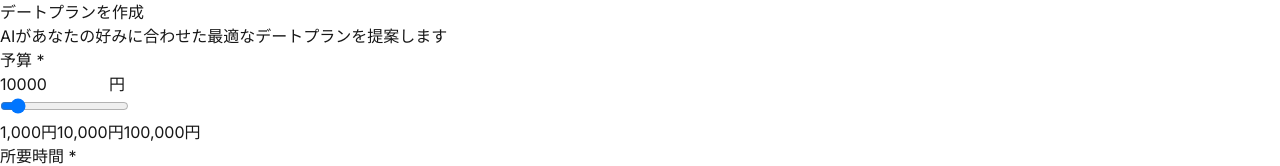
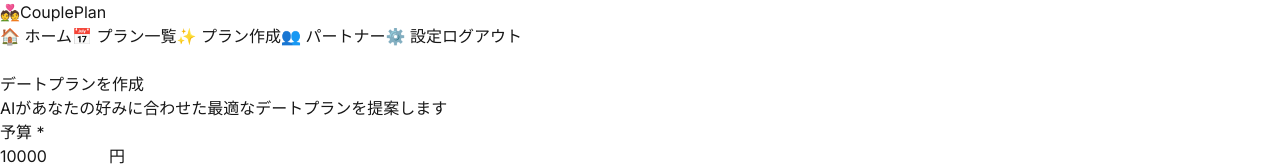
Before and after one commit to kojileo/coupleplan, a Next.js app: page /dashboard/plans/create in a window 1280 px wide. Shown: the top 166 px of the page. Built offline with nearby package versions, Linux system fonts and the light colour scheme; no server answers.

Commit message:
レイアウト改善

```diff
--- /dev/null
+++ b/src/app/dashboard/layout.tsx
@@ -0,0 +1,10 @@
+import Navbar from '@/components/layout/navbar';
+
+export default function DashboardLayout({ children }: { children: React.ReactNode }) {
+  return (
+    <>
+      <Navbar />
+      {children}
+    </>
+  );
+}
--- /dev/null
+++ b/src/components/layout/navbar.tsx
@@ -0,0 +1,218 @@
+'use client';
+
+import { useRouter, usePathname } from 'next/navigation';
+import Link from 'next/link';
+import { useState } from 'react';
+import { createClient } from '@/lib/supabase/client';
+
+export default function Navbar() {
+  const router = useRouter();
+  const pathname = usePathname();
+  const supabase = createClient();
+  const [isMenuOpen, setIsMenuOpen] = useState(false);
+
+  const handleSignOut = async () => {
+    await supabase.auth.signOut();
+    router.push('/login');
+  };
+
+  // ログインページや認証ページではナビゲーションを表示しない
+  const hideNavbar =
+    pathname === '/login' ||
+    pathname === '/signup' ||
+    pathname === '/auth/verify' ||
+    pathname === '/auth/reset-password' ||
+    pathname === '/';
+
+  if (hideNavbar) {
+    return null;
+  }
+
+  const isActive = (path: string) => {
+    if (path === '/dashboard') {
+      return pathname === '/dashboard';
+    }
+    return pathname.startsWith(path);
+  };
+
+  return (
+    <nav className="bg-white border-b border-gray-200 sticky top-0 z-50 shadow-sm">
+      <div className="max-w-7xl mx-auto px-4 sm:px-6 lg:px-8">
+        <div className="flex justify-between items-center h-16">
+          {/* ロゴ・ホームボタン */}
+          <div className="flex items-center">
+            <Link
+              href="/dashboard"
+              className="flex items-center space-x-2 text-2xl font-bold text-rose-600 hover:text-rose-700 transition-colors"
+            >
+              <span>💑</span>
+              <span>CouplePlan</span>
+            </Link>
+          </div>
+
+          {/* デスクトップメニュー */}
+          <div className="hidden md:flex items-center space-x-1">
+            <Link
+              href="/dashboard"
+              className={`px-4 py-2 rounded-lg font-medium transition-colors ${
+                isActive('/dashboard') && pathname === '/dashboard'
+                  ? 'bg-rose-100 text-rose-700'
+                  : 'text-gray-700 hover:bg-gray-100'
+              }`}
+            >
+              🏠 ホーム
+            </Link>
+            <Link
+              href="/dashboard/plans"
+              className={`px-4 py-2 rounded-lg font-medium transition-colors ${
+                isActive('/dashboard/plans')
+                  ? 'bg-rose-100 text-rose-700'
+                  : 'text-gray-700 hover:bg-gray-100'
+              }`}
+            >
+              📅 プラン一覧
+            </Link>
+            <Link
+              href="/dashboard/plans/create"
+              className={`px-4 py-2 rounded-lg font-medium transition-colors ${
+                isActive('/dashboard/plans/create')
+                  ? 'bg-rose-100 text-rose-700'
+                  : 'text-gray-700 hover:bg-gray-100'
+              }`}
+            >
+              ✨ プラン作成
+            </Link>
+            <Link
+              href="/dashboard/partner-linkage"
+              className={`px-4 py-2 rounded-lg font-medium transition-colors ${
+                isActive('/dashboard/partner-linkage')
+                  ? 'bg-rose-100 text-rose-700'
+                  : 'text-gray-700 hover:bg-gray-100'
+              }`}
+            >
+              👥 パートナー
+            </Link>
+            <Link
+              href="/dashboard/profile"
+              className={`px-4 py-2 rounded-lg font-medium transition-colors ${
+                isActive('/dashboard/profile')
+                  ? 'bg-rose-100 text-rose-700'
+                  : 'text-gray-700 hover:bg-gray-100'
+              }`}
+            >
+              ⚙️ 設定
+            </Link>
+            <button
+              onClick={handleSignOut}
+              className="ml-4 px-4 py-2 text-gray-700 hover:text-rose-600 font-medium transition-colors"
+            >
+              ログアウト
+            </button>
+          </div>
+
+          {/* モバイルメニューボタン */}
+          <div className="md:hidden">
+            <button
+              onClick={() => setIsMenuOpen(!isMenuOpen)}
+              className="p-2 rounded-lg text-gray-700 hover:bg-gray-100"
+              aria-label="メニュー"
+            >
+              {isMenuOpen ? (
+                <svg
+                  className="h-6 w-6"
+                  fill="none"
+                  strokeLinecap="round"
+                  strokeLinejoin="round"
+                  strokeWidth="2"
+                  viewBox="0 0 24 24"
+                  stroke="currentColor"
+                >
+                  <path d="M6 18L18 6M6 6l12 12"></path>
+                </svg>
+              ) : (
+                <svg
+                  className="h-6 w-6"
+                  fill="none"
+                  strokeLinecap="round"
+                  strokeLinejoin="round"
+                  strokeWidth="2"
+                  viewBox="0 0 24 24"
+                  stroke="currentColor"
+                >
+                  <path d="M4 6h16M4 12h16M4 18h16"></path>
+                </svg>
+              )}
+            </button>
+          </div>
+        </div>
+
+        {/* モバイルメニュー */}
+        {isMenuOpen && (
+          <div className="md:hidden py-4 space-y-2 border-t border-gray-200">
+            <Link
+              href="/dashboard"
+              onClick={() => setIsMenuOpen(false)}
+              className={`block px-4 py-2 rounded-lg font-medium transition-colors ${
+                isActive('/dashboard') && pathname === '/dashboard'
+                  ? 'bg-rose-100 text-rose-700'
+                  : 'text-gray-700 hover:bg-gray-100'
+              }`}
+            >
+              🏠 ホーム
+            </Link>
+            <Link
+              href="/dashboard/plans"
+              onClick={() => setIsMenuOpen(false)}
+              className={`block px-4 py-2 rounded-lg font-medium transition-colors ${
+                isActive('/dashboard/plans')
+                  ? 'bg-rose-100 text-rose-700'
+                  : 'text-gray-700 hover:bg-gray-100'
+              }`}
+            >
+              📅 プラン一覧
+            </Link>
+            <Link
+              href="/dashboard/plans/create"
+              onClick={() => setIsMenuOpen(false)}
+              className={`block px-4 py-2 rounded-lg font-medium transition-colors ${
+                isActive('/dashboard/plans/create')
+                  ? 'bg-rose-100 text-rose-700'
+                  : 'text-gray-700 hover:bg-gray-100'
+              }`}
+            >
+              ✨ プラン作成
+            </Link>
+            <Link
+              href="/dashboard/partner-linkage"
+              onClick={() => setIsMenuOpen(false)}
+              className={`block px-4 py-2 rounded-lg font-medium transition-colors ${
+                isActive('/dashboard/partner-linkage')
+                  ? 'bg-rose-100 text-rose-700'
+                  : 'text-gray-700 hover:bg-gray-100'
+              }`}
+            >
+              👥 パートナー
+            </Link>
+            <Link
+              href="/dashboard/profile"
+              onClick={() => setIsMenuOpen(false)}
+              className={`block px-4 py-2 rounded-lg font-medium transition-colors ${
+                isActive('/dashboard/profile')
+                  ? 'bg-rose-100 text-rose-700'
+                  : 'text-gray-700 hover:bg-gray-100'
+              }`}
+            >
+              ⚙️ 設定
+            </Link>
+            <button
+              onClick={handleSignOut}
+              className="block w-full text-left px-4 py-2 text-gray-700 hover:text-rose-600 font-medium transition-colors"
+            >
+              ログアウト
+            </button>
+          </div>
+        )}
+      </div>
+    </nav>
+  );
+}
```
Also changed, not shown: src/app/dashboard/page.tsx (+0 -49 lines).
